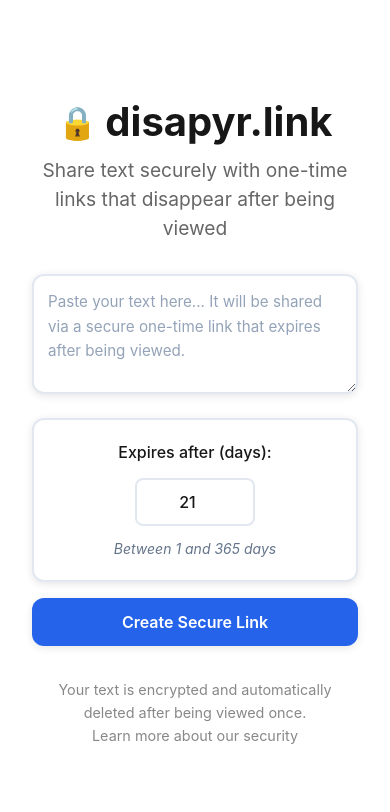
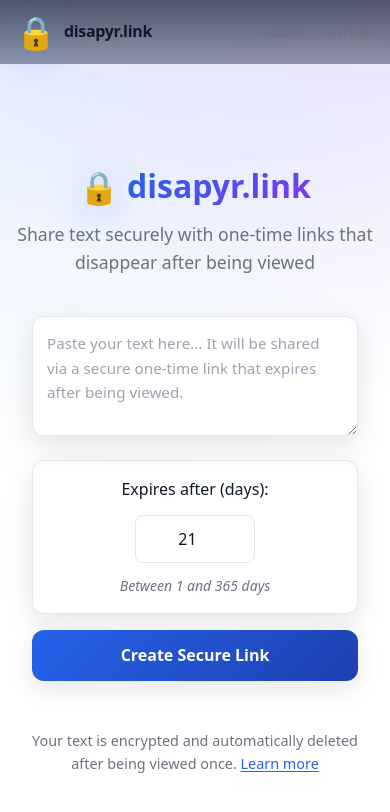
Before and after one commit to SquareHole/disapyr-site, a Next.js app in the folder site/: page / in a window 390 px wide. Shown: the top 812 px of the page. Built offline with nearby package versions, Linux system fonts and the light colour scheme.

Commit message:
feat: update styles and layout for improved UI consistency and responsiveness

```diff
--- a/site/app/about/page.module.css
+++ b/site/app/about/page.module.css
@@ -1,8 +1,4 @@
-.container {
-  min-height: 100vh;
-  background: var(--background);
-  padding: 2rem;
-}
+.container { min-height: 100vh; padding: 2rem; }
 
 .main {
   max-width: 900px;
@@ -15,10 +11,10 @@
 }
 
 .title {
-  font-size: 3rem;
-  font-weight: 700;
+  font-size: clamp(2rem, 6vw, 3rem);
+  font-weight: 800;
   margin-bottom: 1rem;
-  background: linear-gradient(135deg, #10b981, #059669);
+  background: linear-gradient(135deg, var(--primary), var(--accent));
   -webkit-background-clip: text;
   -webkit-text-fill-color: transparent;
   background-clip: text;
@@ -40,13 +36,7 @@
   gap: 3rem;
 }
 
-.section {
-  background: var(--input-bg);
-  border: 1px solid var(--border);
-  border-radius: 12px;
-  padding: 2rem;
-  box-shadow: 0 2px 8px var(--shadow);
-}
+.section { background: var(--surface); border: 1px solid var(--border); border-radius: var(--radius-md); padding: 2rem; box-shadow: 0 10px 30px var(--shadow); }
 
 .sectionTitle {
   font-size: 1.75rem;
@@ -72,13 +62,7 @@
   gap: 1.5rem;
 }
 
-.highlight {
-  background: var(--background);
-  border: 1px solid var(--border);
-  border-radius: 8px;
-  padding: 1.5rem;
-  text-align: center;
-}
+.highlight { background: var(--surface); border: 1px solid var(--border); border-radius: var(--radius-sm); padding: 1.5rem; text-align: center; }
 
 .highlight .icon {
   font-size: 2rem;
@@ -107,29 +91,9 @@
   gap: 1.5rem;
 }
 
-.step {
-  display: flex;
-  align-items: flex-start;
-  gap: 1.5rem;
-  background: var(--background);
-  border: 1px solid var(--border);
-  border-radius: 8px;
-  padding: 1.5rem;
-}
+.step { display: flex; align-items: flex-start; gap: 1.5rem; background: var(--surface); border: 1px solid var(--border); border-radius: var(--radius-sm); padding: 1.5rem; }
 
-.stepNumber {
-  background: var(--primary);
-  color: white;
-  width: 40px;
-  height: 40px;
-  border-radius: 50%;
-  display: flex;
-  align-items: center;
-  justify-content: center;
-  font-weight: 600;
-  font-size: 1.1rem;
-  flex-shrink: 0;
-}
+.stepNumber { background: linear-gradient(135deg, var(--primary-500), var(--primary-700)); color: white; width: 40px; height: 40px; border-radius: 50%; display: flex; align-items: center; justify-content: center; font-weight: 700; font-size: 1.1rem; flex-shrink: 0; box-shadow: 0 6px 20px var(--shadow-lg); }
 
 .stepContent h3 {
   font-size: 1.2rem;
@@ -150,12 +114,7 @@
   gap: 1.5rem;
 }
 
-.techItem {
-  background: var(--background);
-  border: 1px solid var(--border);
-  border-radius: 8px;
-  padding: 1.5rem;
-}
+.techItem { background: var(--surface); border: 1px solid var(--border); border-radius: var(--radius-sm); padding: 1.5rem; }
 
 .techItem h3 {
   font-size: 1.1rem;
@@ -178,12 +137,7 @@
   gap: 1.5rem;
 }
 
-.faqItem {
-  background: var(--background);
-  border: 1px solid var(--border);
-  border-radius: 8px;
-  padding: 1.5rem;
-}
+.faqItem { background: var(--surface); border: 1px solid var(--border); border-radius: var(--radius-sm); padding: 1.5rem; }
 
 .faqItem h3 {
   font-size: 1.1rem;
@@ -205,13 +159,7 @@
   gap: 1.5rem;
 }
 
-.trustItem {
-  background: var(--background);
-  border: 1px solid var(--border);
-  border-radius: 8px;
-  padding: 1.5rem;
-  text-align: center;
-}
+.trustItem { background: var(--surface); border: 1px solid var(--border); border-radius: var(--radius-sm); padding: 1.5rem; text-align: center; }
 
 .trustItem .icon {
   font-size: 2rem;
--- a/site/app/components/Layout.module.css
+++ b/site/app/components/Layout.module.css
@@ -1,24 +1,66 @@
-.container {
-  padding: 0 2rem;
-  width: 100%;
+.shell {
+  min-height: 100vh;
   display: flex;
-  justify-content: center;
+  flex-direction: column;
+}
+
+.navbar {
+  position: sticky;
+  top: 0;
+  z-index: 50;
+  backdrop-filter: saturate(120%) blur(10px);
+  background: linear-gradient(180deg, rgba(15, 23, 42, 0.7), rgba(15, 23, 42, 0.4));
+  border-bottom: 1px solid var(--border);
+}
+
+.navInner {
+  display: flex;
+  align-items: center;
+  justify-content: space-between;
+  height: 64px;
+  max-width: 1100px;
+  margin: 0 auto;
+  padding: 0 1rem;
+}
+
+.brand {
+  display: inline-flex;
+  align-items: center;
+  gap: 0.5rem;
+  color: var(--foreground);
+  font-weight: 700;
+}
+
+.brandText {
+  letter-spacing: -0.02em;
+}
+
+.navLinks {
+  display: inline-flex;
+  align-items: center;
+  gap: 1rem;
+}
+
+.navLink {
+  color: var(--muted);
+  font-weight: 500;
+  transition: color 0.2s ease;
+}
+
+.navLink:hover {
+  color: var(--foreground);
 }
 
 .main {
-  min-height: 100vh;
-  padding: 4rem 0;
   flex: 1;
   display: flex;
   flex-direction: column;
-  justify-content: center;
   align-items: center;
-  max-width: 600px;
-  width: 100%;
+  padding: 4rem 1rem 3rem;
 }
 
 .header {
-  margin-bottom: 2rem;
+  margin: 2rem 0 2.5rem;
   text-align: center;
 }
 
@@ -31,24 +73,41 @@
 
 .logoIcon {
   font-size: 2rem;
+  filter: drop-shadow(0 6px 18px rgba(59, 130, 246, 0.35));
 }
 
 .title {
   margin: 0;
   line-height: 1.15;
-  font-size: 2.5rem;
+  font-size: clamp(2rem, 6vw, 3rem);
+  background: linear-gradient(135deg, var(--primary), var(--accent));
+  -webkit-background-clip: text;
+  -webkit-text-fill-color: transparent;
+  background-clip: text;
 }
 
 .subtitle {
   margin-top: 0.5rem;
-  line-height: 1.5;
-  font-size: 1.2rem;
-  color: #666;
+  line-height: 1.6;
+  font-size: 1.1rem;
+  color: var(--muted);
+}
+
+.content {
+  width: 100%;
+  max-width: 720px;
+  padding: 0 1rem;
 }
 
 .footer {
-  margin-top: 2rem;
+  margin-top: 3rem;
   text-align: center;
   font-size: 0.9rem;
-  color: #888;
+  color: var(--muted);
 }
+
+.inlineLink {
+  color: var(--primary);
+  text-decoration: underline;
+  text-underline-offset: 2px;
+}
--- a/site/app/components/Layout.tsx
+++ b/site/app/components/Layout.tsx
@@ -3,25 +3,35 @@ import styles from './Layout.module.css';
 
 export default function Layout({ children }: { children: React.ReactNode }) {
   return (
-    <div className={styles.container}>
+    <div className={styles.shell}>
+      <header className={styles.navbar}>
+        <div className={styles.navInner}>
+          <Link href="/" className={styles.brand}>
+            <span className={styles.logoIcon} aria-hidden>🔒</span>
+            <span className={styles.brandText}>disapyr.link</span>
+          </Link>
+          <nav className={styles.navLinks} aria-label="Primary">
+            <Link href="/about" className={styles.navLink}>About</Link>
+            <a href="https://github.com/SquareHole/disapyr-site" className={styles.navLink} target="_blank" rel="noreferrer">GitHub</a>
+          </nav>
+        </div>
+      </header>
+
       <main className={styles.main}>
         <div className={styles.header}>
           <div className={styles.titleContainer}>
-            <div className={styles.logoIcon}>🔒</div>
+            <div className={styles.logoIcon} aria-hidden>🔒</div>
             <h1 className={styles.title}>disapyr.link</h1>
           </div>
           <p className={styles.subtitle}>
-            Share text securely with one-time links that disappear after being viewed
+            Share text securely with one‑time links that disappear after being viewed
           </p>
         </div>
-        {children}
+        <div className={styles.content}>{children}</div>
         <footer className={styles.footer}>
           <p>
-            Your text is encrypted and automatically deleted after being viewed once.
-            <br />
-            <Link href="/about">
-              Learn more about our security
-            </Link>
+            Your text is encrypted and automatically deleted after being viewed once. {" "}
+            <Link href="/about" className={styles.inlineLink}>Learn more</Link>
           </p>
         </footer>
       </main>
--- a/site/app/globals.css
+++ b/site/app/globals.css
@@ -1,30 +1,68 @@
 :root {
-  --background: #ffffff;
-  --foreground: #171717;
-  --primary: #2563eb;
-  --primary-hover: #1d4ed8;
-  --secondary: #64748b;
+  /* Color system */
+  --background: #0b1020; /* subtle deep background */
+  --surface: #0f172a; /* card surfaces */
+  --foreground: #e5e7eb;
+  --muted: #9aa4b2;
+
+  --primary: #3b82f6;
+  --primary-500: #3b82f6;
+  --primary-600: #2563eb;
+  --primary-700: #1d4ed8;
+  --primary-hover: var(--primary-600);
+
   --accent: #a855f7;
-  --border: #e2e8f0;
-  --input-bg: #ffffff;
-  --placeholder: #94a3b8;
-  --shadow: rgba(0, 0, 0, 0.1);
-  --shadow-lg: rgba(0, 0, 0, 0.15);
+  --accent-600: #9333ea;
+
+  --border: #1f2937;
+  --input-bg: #0b1224;
+  --placeholder: #6b7280;
+
+  --ring: rgba(59, 130, 246, 0.35);
+
+  /* Elevation */
+  --shadow: rgba(2, 6, 23, 0.35);
+  --shadow-lg: rgba(2, 6, 23, 0.5);
+
+  /* Spacing scale */
+  --space-1: 0.25rem;
+  --space-2: 0.5rem;
+  --space-3: 0.75rem;
+  --space-4: 1rem;
+  --space-5: 1.25rem;
+  --space-6: 1.5rem;
+  --space-8: 2rem;
+  --space-10: 2.5rem;
+  --space-12: 3rem;
+
+  /* Radius */
+  --radius-sm: 8px;
+  --radius-md: 12px;
+  --radius-lg: 16px;
+
+  /* Typography */
+  --font-sans: ui-sans-serif, system-ui, -apple-system, Segoe UI, Roboto, Ubuntu, Cantarell, Noto Sans, Helvetica Neue, Arial, "Apple Color Emoji", "Segoe UI Emoji";
 }
 
-@media (prefers-color-scheme: dark) {
+/* Light theme override (optional) */
+@media (prefers-color-scheme: light) {
   :root {
-    --background: #0a0a0a;
-    --foreground: #ededed;
-    --primary: #3b82f6;
-    --primary-hover: #2563eb;
-    --secondary: #94a3b8;
-    --accent: #a855f7;
-    --border: #334155;
-    --input-bg: #1e293b;
-    --placeholder: #64748b;
-    --shadow: rgba(0, 0, 0, 0.3);
-    --shadow-lg: rgba(0, 0, 0, 0.4);
+    --background: #ffffff;
+    --surface: #ffffff;
+    --foreground: #111827;
+    --muted: #6b7280;
+    --primary: #2563eb;
+    --primary-500: #2563eb;
+    --primary-600: #1d4ed8;
+    --primary-700: #1e40af;
+    --accent: #7c3aed;
+    --accent-600: #6d28d9;
+    --border: #e5e7eb;
+    --input-bg: #ffffff;
+    --placeholder: #9ca3af;
+    --ring: rgba(37, 99, 235, 0.25);
+    --shadow: rgba(0, 0, 0, 0.1);
+    --shadow-lg: rgba(0, 0, 0, 0.15);
   }
 }
 
@@ -37,8 +75,11 @@ body {
 
 body {
   color: var(--foreground);
-  background: var(--background);
-  font-family: -apple-system, BlinkMacSystemFont, 'Segoe UI', 'Roboto', 'Oxygen', 'Ubuntu', 'Cantarell', sans-serif;
+  background:
+    radial-gradient(1200px 800px at 0% 0%, rgba(59, 130, 246, 0.15), transparent 60%),
+    radial-gradient(800px 600px at 100% 0%, rgba(168, 85, 247, 0.12), transparent 60%),
+    linear-gradient(180deg, var(--background), var(--surface));
+  font-family: var(--font-sans);
   -webkit-font-smoothing: antialiased;
   -moz-osx-font-smoothing: grayscale;
   line-height: 1.6;
@@ -64,3 +105,23 @@ button {
     color-scheme: dark;
   }
 }
+
+/* Utilities */
+.container {
+  width: 100%;
+  max-width: 1100px;
+  margin: 0 auto;
+  padding: 0 var(--space-6);
+}
+
+.card {
+  background: var(--surface);
+  border: 1px solid var(--border);
+  border-radius: var(--radius-md);
+  box-shadow: 0 8px 30px var(--shadow);
+}
+
+.ring-focus:focus {
+  outline: none;
+  box-shadow: 0 0 0 3px var(--ring);
+}
--- a/site/app/page.module.css
+++ b/site/app/page.module.css
@@ -5,8 +5,6 @@
   align-items: center;
   justify-content: center;
   padding: clamp(1rem, 4vw, 2rem);
-  background: var(--background);
-  background-image: radial-gradient(circle at 25% 25%, rgba(59, 130, 246, 0.05) 0%, transparent 50%);
 }
 
 /* Main container is now defined in Layout.module.css */
@@ -52,23 +50,23 @@
   flex-direction: column;
   gap: clamp(1rem, 3vw, 1.5rem);
   width: 100%;
-  max-width: 600px;
+  max-width: 720px;
   margin: 0 auto;
 }
 
 .textareaContainer {
   position: relative;
   width: 100%;
-  max-width: 600px;
+  max-width: 720px;
 }
 
 .textarea {
   width: 100%;
-  min-height: 200px;
-  padding: 1.5rem;
-  border: 2px solid var(--border);
-  border-radius: 12px;
-  background: var(--input-bg);
+  min-height: 220px;
+  padding: 1.25rem 1.25rem 1.5rem;
+  border: 1px solid var(--border);
+  border-radius: var(--radius-md);
+  background: var(--surface);
   color: var(--foreground);
   font-size: 1rem;
   font-family: inherit;
@@ -76,13 +74,13 @@
   line-height: 1.6;
   resize: vertical;
   transition: all 0.2s ease;
-  box-shadow: 0 2px 8px var(--shadow);
+  box-shadow: 0 10px 30px var(--shadow);
 }
 
 .textarea:focus {
   outline: none;
   border-color: var(--primary);
-  box-shadow: 0 4px 16px var(--shadow-lg), 0 0 0 3px rgba(37, 99, 235, 0.1);
+  box-shadow: 0 0 0 3px var(--ring), 0 14px 40px var(--shadow-lg);
   transform: translateY(-1px);
 }
 
@@ -92,16 +90,16 @@
 }
 
 .button {
-  padding: clamp(0.875rem, 2.5vw, 1.25rem) 2rem;
-  background: var(--primary);
+  padding: clamp(0.9rem, 2.5vw, 1.1rem) 1.5rem;
+  background: linear-gradient(135deg, var(--primary-500), var(--primary-700));
   color: white;
   border: none;
-  border-radius: 12px;
-  font-size: clamp(1rem, 2.5vw, 1.1rem);
-  font-weight: 600;
+  border-radius: var(--radius-md);
+  font-size: clamp(1rem, 2.5vw, 1.075rem);
+  font-weight: 700;
   cursor: pointer;
   transition: all 0.2s ease;
-  box-shadow: 0 2px 8px var(--shadow);
+  box-shadow: 0 8px 24px var(--shadow);
   min-height: 48px;
   position: relative;
   overflow: hidden;
@@ -119,9 +117,9 @@
 }
 
 .button:hover {
-  background: var(--primary-hover);
+  background: linear-gradient(135deg, var(--primary-600), var(--primary-700));
   transform: translateY(-2px);
-  box-shadow: 0 6px 20px var(--shadow-lg);
+  box-shadow: 0 16px 40px var(--shadow-lg);
 }
 
 .button:hover::before {
@@ -150,7 +148,7 @@
 .footer {
   margin-top: clamp(3rem, 8vw, 4rem);
   text-align: center;
-  color: var(--secondary);
+  color: var(--muted);
   font-size: 0.9rem;
 }
 
@@ -171,11 +169,11 @@
   bottom: 2rem;
   left: 50%;
   transform: translateX(-50%);
-  background: var(--primary);
+  background: linear-gradient(135deg, var(--primary-500), var(--primary-700));
   color: white;
   padding: 1rem 1.5rem;
-  border-radius: 8px;
-  box-shadow: 0 4px 16px var(--shadow-lg);
+  border-radius: var(--radius-sm);
+  box-shadow: 0 10px 30px var(--shadow-lg);
   font-weight: 500;
   z-index: 1000;
   animation: slideUp 0.3s ease;
@@ -187,7 +185,7 @@
   flex-direction: column;
   gap: 1.5rem;
   width: 100%;
-  max-width: 600px;
+  max-width: 720px;
   text-align: center;
 }
 
@@ -200,7 +198,7 @@
 
 .successSubtitle {
   font-size: 1.1rem;
-  color: var(--secondary);
+  color: var(--muted);
   margin: 0;
   line-height: 1.5;
 }
@@ -209,11 +207,11 @@
   display: flex;
   gap: 0.5rem;
   width: 100%;
-  background: var(--input-bg);
-  border: 2px solid var(--border);
-  border-radius: 8px;
+  background: var(--surface);
+  border: 1px solid var(--border);
+  border-radius: var(--radius-sm);
   padding: 0.5rem;
-  box-shadow: 0 2px 8px var(--shadow);
+  box-shadow: 0 10px 30px var(--shadow);
 }
 
 .linkInput {
@@ -229,10 +227,10 @@
 
 .copyButton {
   padding: 0.75rem 1.5rem;
-  background: var(--primary);
+  background: linear-gradient(135deg, var(--primary-500), var(--primary-700));
   color: white;
   border: none;
-  border-radius: 6px;
+  border-radius: var(--radius-sm);
   font-size: 0.9rem;
   font-weight: 600;
   cursor: pointer;
@@ -240,9 +238,7 @@
   white-space: nowrap;
 }
 
-.copyButton:hover {
-  background: var(--primary-hover);
-}
+.copyButton:hover { background: linear-gradient(135deg, var(--primary-600), var(--primary-700)); }
 
 .linkInfo {
   display: flex;
@@ -254,7 +250,7 @@
 .linkInfo p {
   margin: 0;
   font-size: 0.9rem;
-  color: var(--secondary);
+  color: var(--muted);
   display: flex;
   align-items: center;
   gap: 0.5rem;
@@ -263,9 +259,9 @@
 .secondaryButton {
   padding: 0.875rem 1.5rem;
   background: transparent;
-  color: var(--primary);
-  border: 2px solid var(--primary);
-  border-radius: 8px;
+  color: var(--primary-500);
+  border: 2px solid var(--primary-600);
+  border-radius: var(--radius-sm);
   font-size: 1rem;
   font-weight: 600;
   cursor: pointer;
@@ -273,10 +269,7 @@
   margin-top: 1rem;
 }
 
-.secondaryButton:hover {
-  background: var(--primary);
-  color: white;
-}
+.secondaryButton:hover { background: var(--primary-600); color: white; }
 
 .error {
   padding: 1rem;
@@ -294,18 +287,15 @@
   flex-direction: row;
   align-items: center;
   gap: 1rem;
-  background: var(--input-bg);
-  border: 2px solid var(--border);
-  border-radius: 12px;
-  padding: 1.25rem;
-  box-shadow: 0 2px 8px var(--shadow);
+  background: var(--surface);
+  border: 1px solid var(--border);
+  border-radius: var(--radius-md);
+  padding: 1rem 1.25rem;
+  box-shadow: 0 10px 30px var(--shadow);
   transition: all 0.2s ease;
 }
 
-.expiryContainer:focus-within {
-  border-color: var(--accent);
-  box-shadow: 0 4px 16px var(--shadow-lg), 0 0 0 3px rgba(168, 85, 247, 0.1);
-}
+.expiryContainer:focus-within { border-color: var(--accent-600); box-shadow: 0 0 0 3px rgba(168, 85, 247, 0.2); }
 
 .expiryLabel {
   font-size: 1rem;
@@ -318,9 +308,9 @@
 .expiryInput {
   width: 80px;
   padding: 0.75rem;
-  border: 2px solid var(--border);
-  border-radius: 8px;
-  background: var(--background);
+  border: 1px solid var(--border);
+  border-radius: var(--radius-sm);
+  background: var(--surface);
   color: var(--foreground);
   font-size: 1rem;
   font-family: inherit;
@@ -329,16 +319,11 @@
   transition: all 0.2s ease;
 }
 
-.expiryInput:focus {
-  outline: none;
-  border-color: var(--accent);
-  box-shadow: 0 0 0 2px rgba(168, 85, 247, 0.1);
-  transform: scale(1.02);
-}
+.expiryInput:focus { outline: none; border-color: var(--accent-600); box-shadow: 0 0 0 3px rgba(168, 85, 247, 0.2); transform: scale(1.02); }
 
 .expiryHint {
   font-size: 0.875rem;
-  color: var(--secondary);
+  color: var(--muted);
   font-style: italic;
   margin: 0;
 }
--- a/site/app/secret/[key]/page.module.css
+++ b/site/app/secret/[key]/page.module.css
@@ -5,7 +5,7 @@
   align-items: center;
   justify-content: center;
   padding: 2rem;
-  background: var(--background);
+  background: var(--surface);
   width: 100%;
 }
 
@@ -21,7 +21,7 @@
   flex-direction: column;
   align-items: center;
   gap: 1.5rem;
-  color: var(--secondary);
+  color: var(--muted);
 }
 
 .spinner {
@@ -55,7 +55,7 @@
 
 .errorMessage {
   font-size: 1.2rem;
-  color: var(--secondary);
+  color: var(--muted);
   margin: 0;
   line-height: 1.5;
 }
@@ -70,7 +70,7 @@
 .errorInfo p {
   margin: 0;
   font-size: 0.9rem;
-  color: var(--secondary);
+  color: var(--muted);
   display: flex;
   align-items: center;
   gap: 0.5rem;
@@ -88,7 +88,7 @@
   font-size: 2.5rem;
   font-weight: 700;
   margin: 0;
-  background: linear-gradient(135deg, #10b981, #059669);
+  background: linear-gradient(135deg, var(--primary), var(--accent));
   -webkit-background-clip: text;
   -webkit-text-fill-color: transparent;
   background-clip: text;
@@ -97,13 +97,13 @@
 
 .subtitle {
   font-size: 1.1rem;
-  color: var(--secondary);
+  color: var(--muted);
   margin: 0;
   line-height: 1.5;
 }
 
 .secretBox {
-  background: var(--input-bg);
+  background: var(--surface);
   border: 2px solid var(--border);
   border-radius: 12px;
   padding: 2rem;
@@ -130,7 +130,7 @@
 
 .copyButton {
   padding: 0.75rem 1.5rem;
-  background: var(--primary);
+  background: linear-gradient(135deg, var(--primary-500), var(--primary-700));
   color: white;
   border: none;
   border-radius: 8px;
@@ -141,7 +141,7 @@
 }
 
 .copyButton:hover {
-  background: var(--primary-hover);
+  background: linear-gradient(135deg, var(--primary-600), var(--primary-700));
   transform: translateY(-1px);
 }
 
@@ -167,7 +167,7 @@
 
 .button {
   padding: 1rem 2rem;
-  background: var(--primary);
+  background: linear-gradient(135deg, var(--primary-500), var(--primary-700));
   color: white;
   border: none;
   border-radius: 8px;
@@ -179,7 +179,7 @@
 }
 
 .button:hover {
-  background: var(--primary-hover);
+  background: linear-gradient(135deg, var(--primary-600), var(--primary-700));
   transform: translateY(-1px);
   box-shadow: 0 4px 16px var(--shadow-lg);
 }
@@ -188,7 +188,7 @@
   padding: 0.875rem 1.5rem;
   background: transparent;
   color: var(--primary);
-  border: 2px solid var(--primary);
+  border: 2px solid var(--primary-600);
   border-radius: 8px;
   font-size: 1rem;
   font-weight: 600;
@@ -197,7 +197,7 @@
 }
 
 .secondaryButton:hover {
-  background: var(--primary);
+  background: var(--primary-600);
   color: white;
 }
 
@@ -209,7 +209,7 @@
 
 .timestamp {
   font-size: 0.85rem;
-  color: var(--secondary);
+  color: var(--muted);
   margin: 0;
   font-style: italic;
 }
--- a/site/middleware.ts
+++ b/site/middleware.ts
@@ -56,7 +56,7 @@ export function middleware(request: NextRequest) {
   });
 
   // Set the CSP header
-  // response.headers.set('Content-Security-Policy', cspHeader);
+  response.headers.set('Content-Security-Policy', cspHeader);
 
   // Also expose the nonce on the response for debugging/clients if needed
   response.headers.set('x-nonce', nonce);
```
